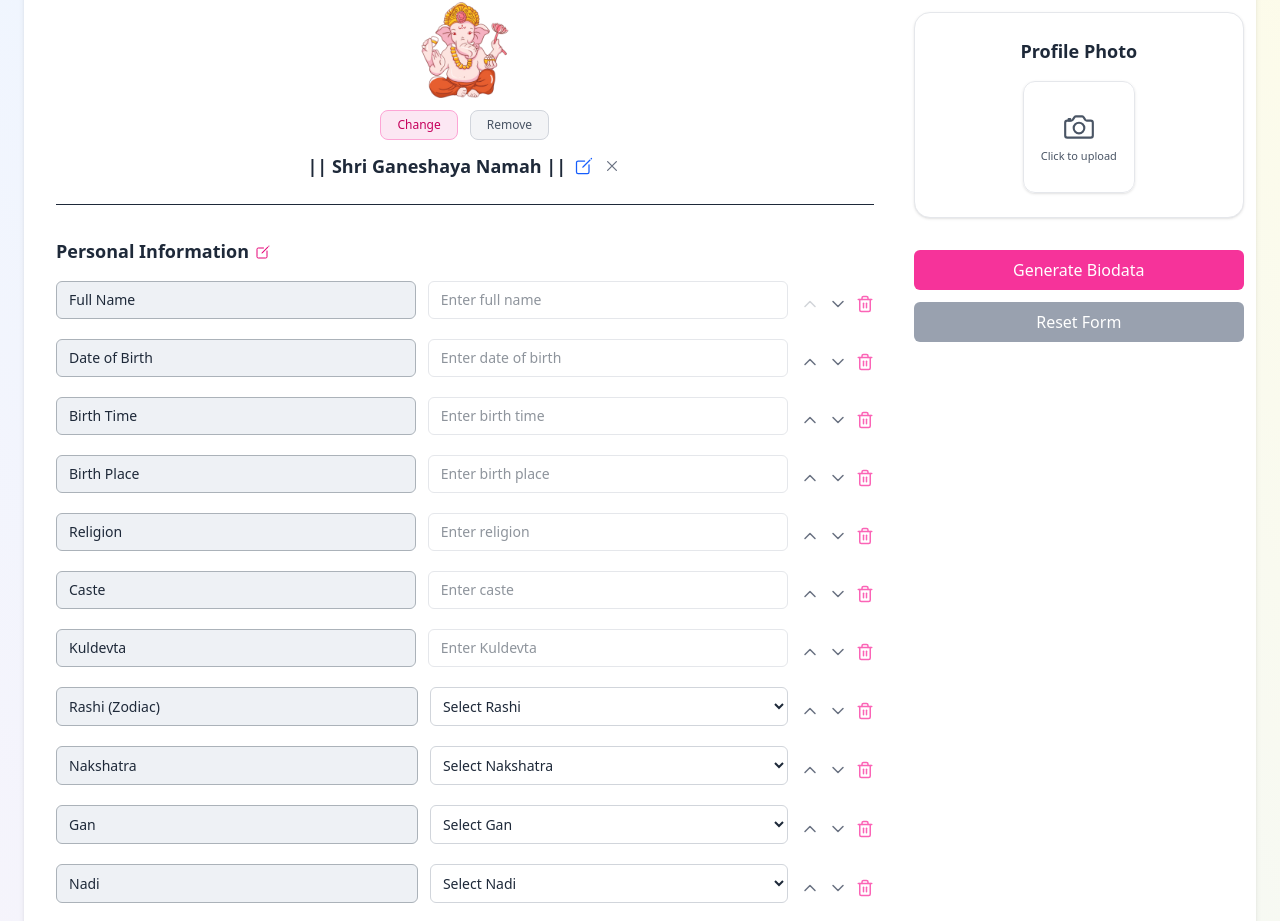
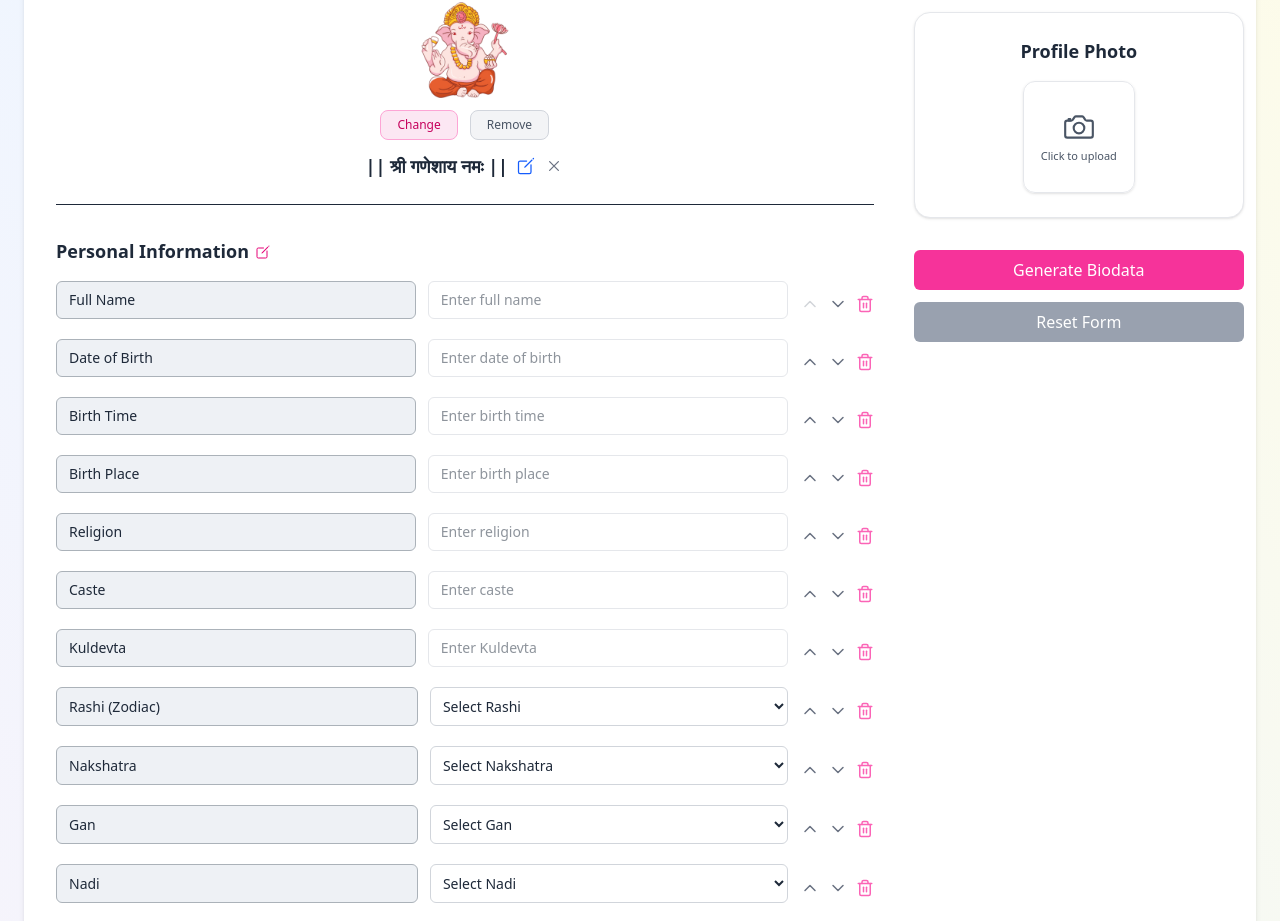
Before and after one commit to Tejas3085/marriage-biodata-maker, a Next.js app: page /Home in a window 1280 px wide. Shown: the part 1941-2862 px from the top of the page. Built offline with nearby package versions, Linux system fonts and the light colour scheme.

Commit message:
bug fixes

```diff
--- a/app/Biodata-Form/page.tsx
+++ b/app/Biodata-Form/page.tsx
@@ -446,7 +446,7 @@ export default function BiodataForm() {
 
                 {/* Title Text */}
                 <span className="text-base sm:text-lg font-semibold text-gray-800 text-center">
-                  {formData.godTitle || "Add Title"}
+                  {godTitle || "Add Title"}
                 </span>
 
 
```
